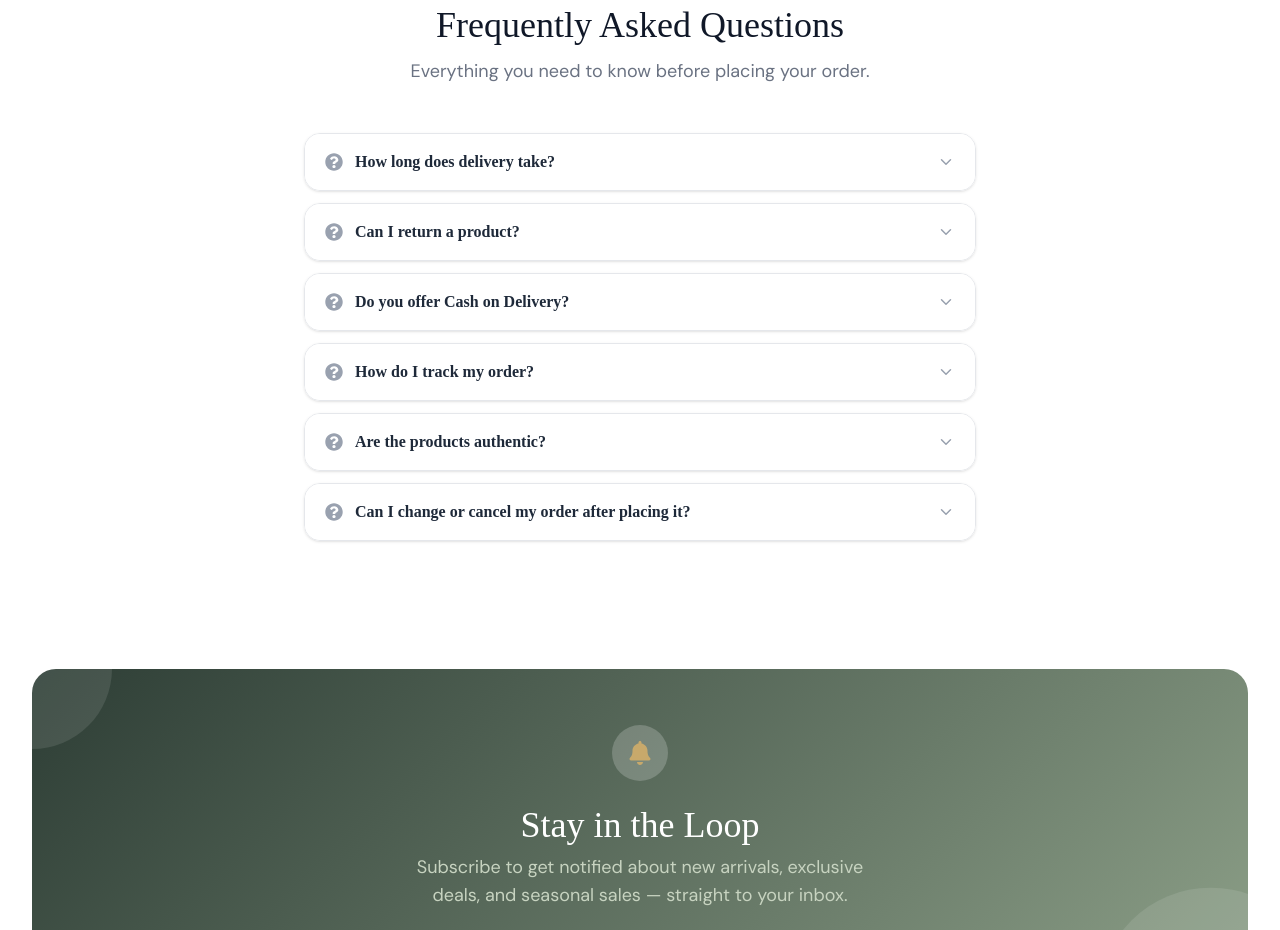
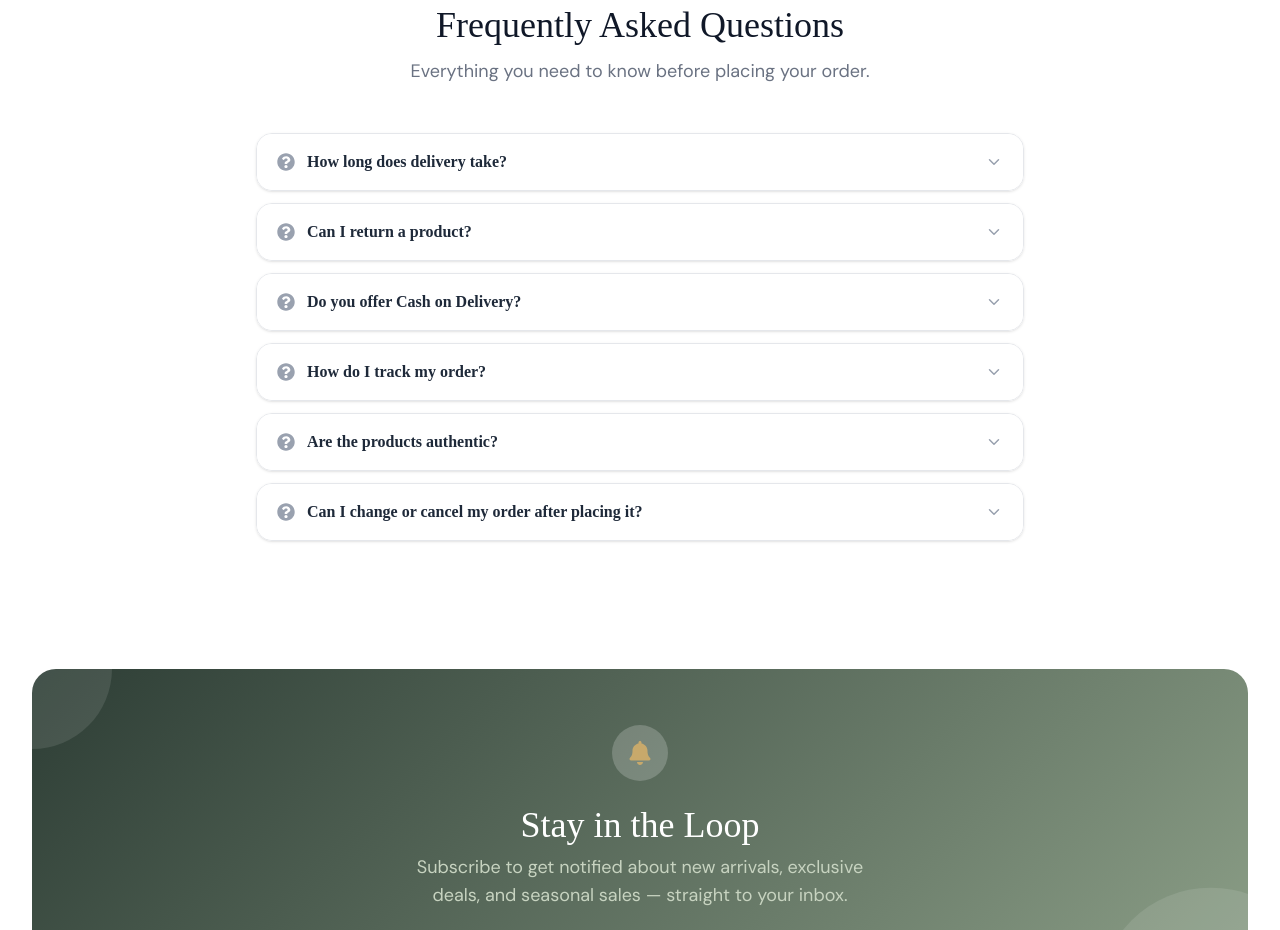
Before and after one commit to hakimcolor/Fashion-Store-Using-Local-Storage-, a React (Vite) app: page / in a window 1280 px wide. Shown: the part 5140-6070 px from the top of the page. Built offline with nearby package versions, Linux system fonts and the light colour scheme; a web font is replaced by a local one.

Commit message:
style(faq): widen FAQ container from max-w-2xl to max-w-3xl

```diff
--- a/src/Components/FAQ.jsx
+++ b/src/Components/FAQ.jsx
@@ -34,7 +34,7 @@ const FAQ = () => {
       </div>
 
       <div
-        className="max-w-2xl mx-auto space-y-3"
+        className="max-w-3xl mx-auto space-y-3"
         data-aos="fade-up"
         data-aos-delay="100"
       >
```
